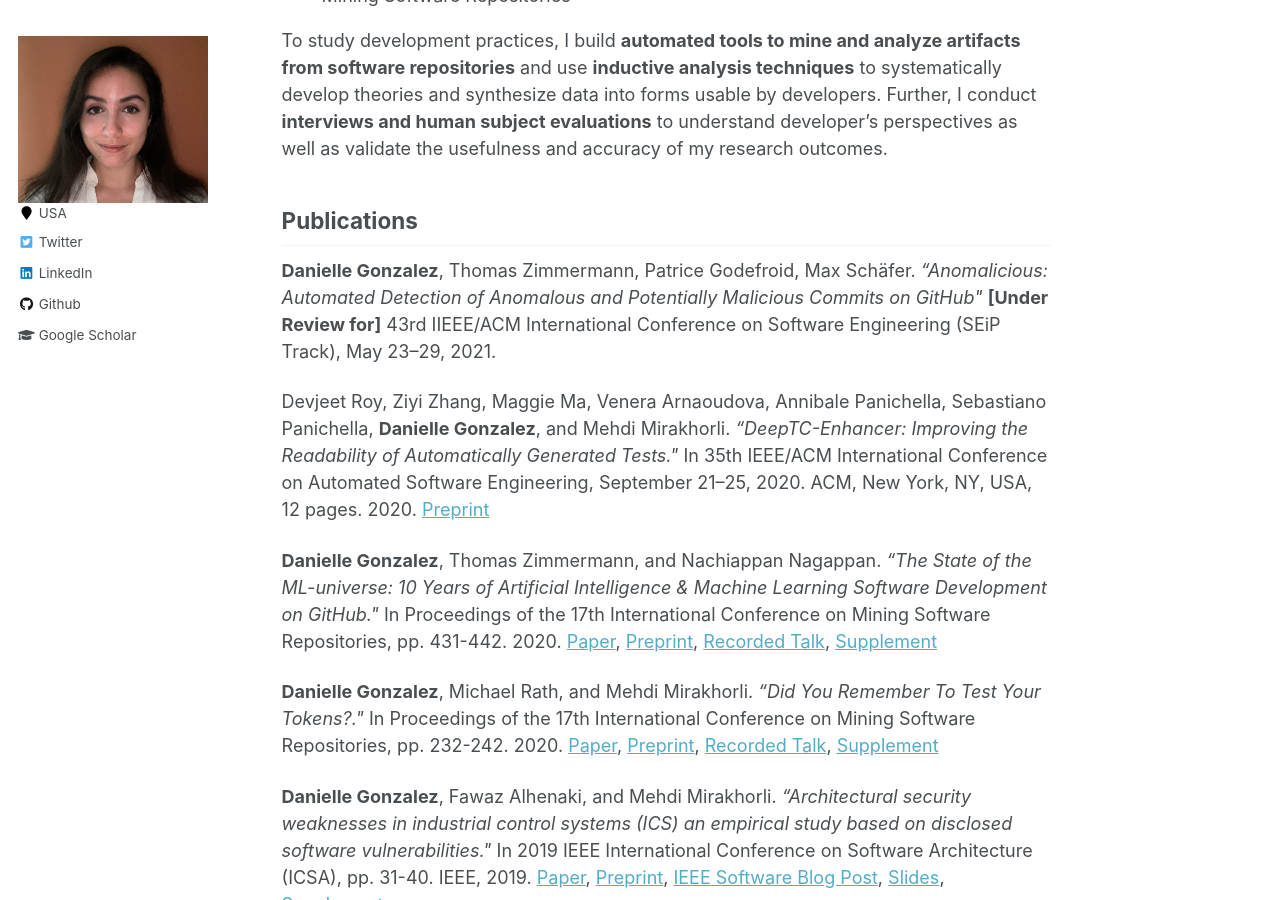
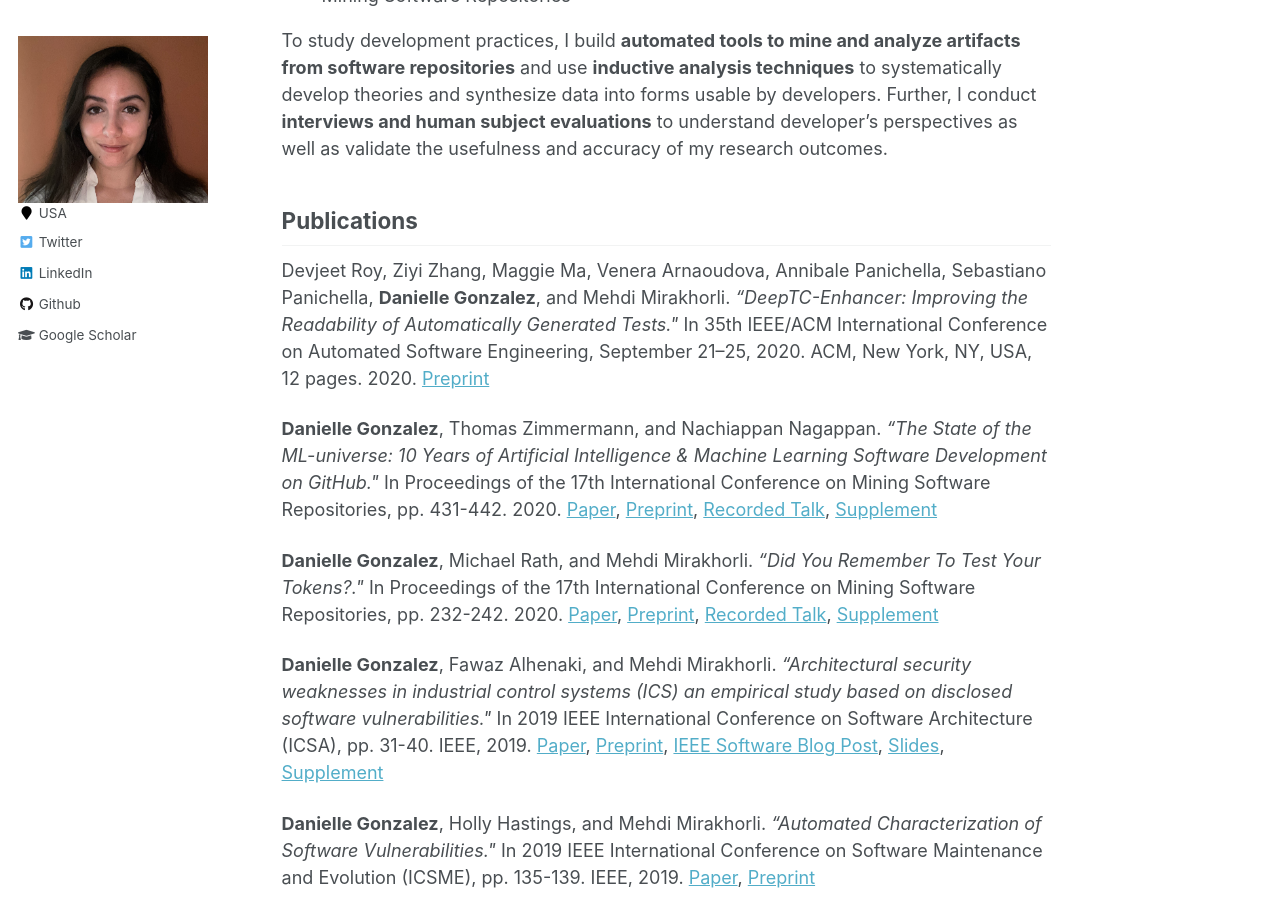
Before and after one commit to DanielleGonzalez/DanielleGonzalez.github.io, a Jekyll site: the page built from _pages/about.md, in a window 1280 px wide and 900 px high, scrolled down 655 px. Built offline with Jekyll 4.4.1, drawn with Linux system fonts in a browser that asks for light colours.

Commit message:
Remove paper under review

```diff
--- a/_pages/about.md
+++ b/_pages/about.md
@@ -25,11 +25,11 @@ I am particularly interested in:
 
 To study development practices, I build **automated tools to mine and analyze artifacts from software repositories** and use **inductive analysis techniques** to systematically develop theories and synthesize data into forms usable by developers. Further, I conduct **interviews and human subject evaluations** to understand developer's perspectives as well as validate the usefulness and accuracy of my research outcomes.
 ## Publications
-**Danielle Gonzalez**, Thomas Zimmermann,
+<!-- **Danielle Gonzalez**, Thomas Zimmermann,
 Patrice Godefroid, Max Schäfer. *"Anomalicious: Automated Detection of
 Anomalous and Potentially Malicious Commits on GitHub\"* **[Under
 Review for]** 43rd IIEEE/ACM International Conference on Software
-Engineering (SEiP Track), May 23--29, 2021.
+Engineering (SEiP Track), May 23--29, 2021.  -->
 
 Devjeet Roy, Ziyi Zhang, Maggie Ma, Venera
 Arnaoudova, Annibale Panichella, Sebastiano Panichella, **Danielle
```
